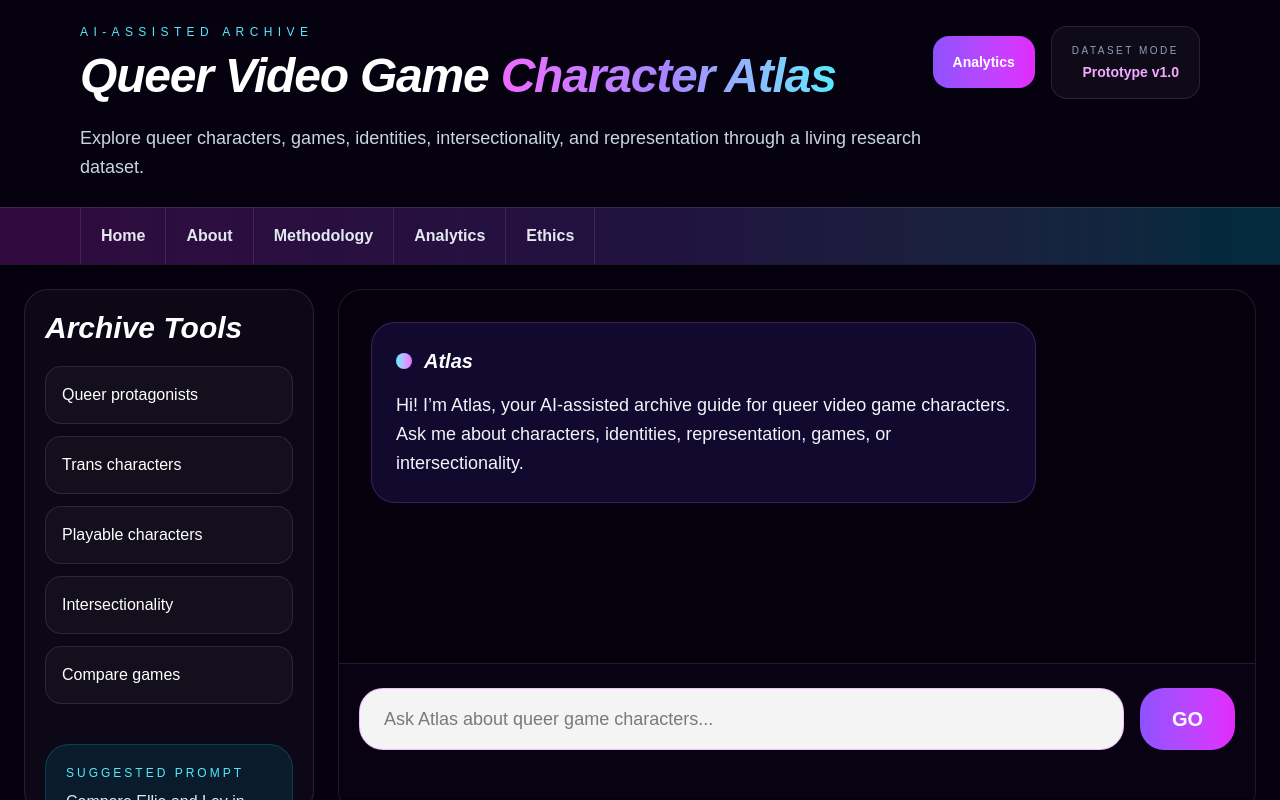
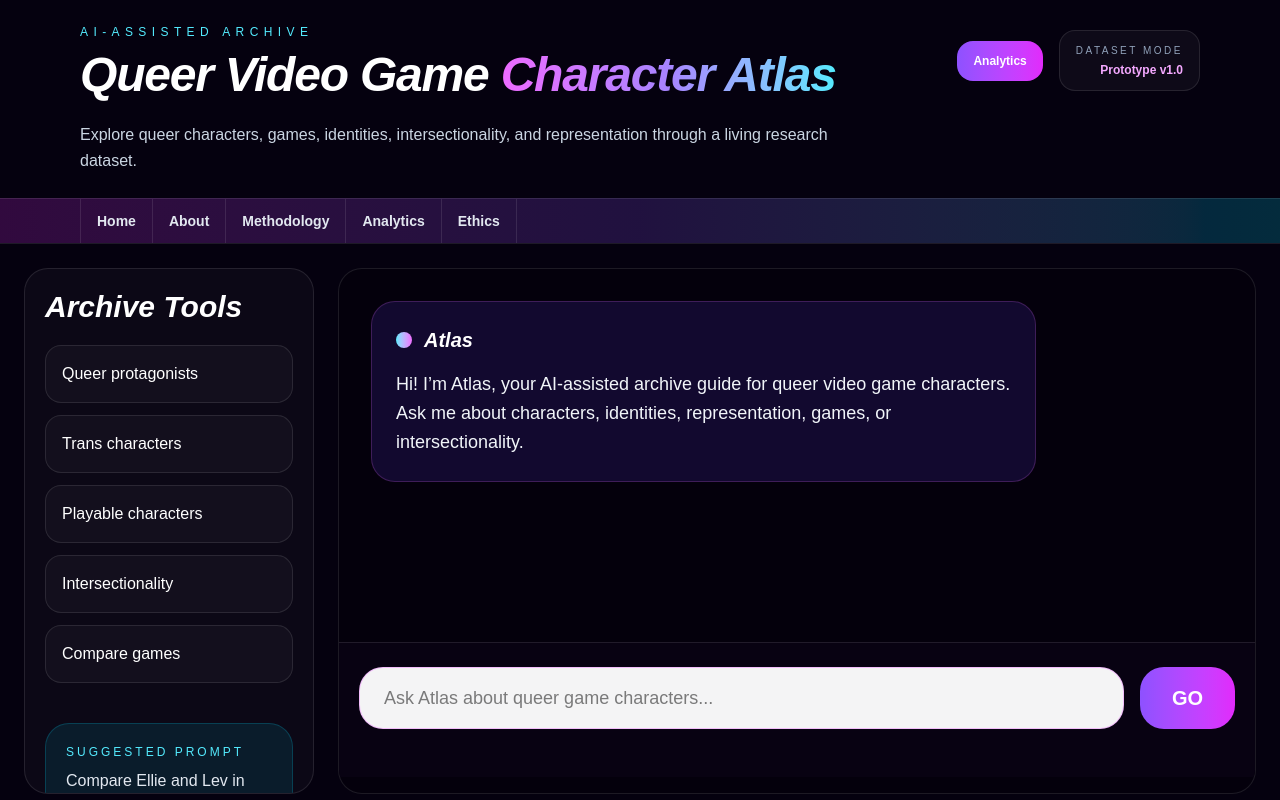
Before and after one commit to renanuhoh-crypto/queer-video-game-character-atlas, a Next.js app: page / in a window 1280 px wide. Built offline with nearby package versions, Linux system fonts and the light colour scheme.

Commit message:
refine typography and header spacing

```diff
--- a/src/app/page.tsx
+++ b/src/app/page.tsx
@@ -116,7 +116,7 @@ export default function Home() {
         AI-Assisted Archive
       </p>
 
-      <h1 className="mt-3 text-3xl font-black italic leading-none tracking-tight md:text-5xl">
+      <h1 className="mt-3 text-2xl font-black italic leading-[0.95] tracking-tight md:text-4xl lg:text-5xl">
         <span className="text-white">Queer Video Game </span>
         <span className="bg-gradient-to-r from-fuchsia-400 via-violet-400 to-cyan-300 bg-clip-text text-transparent">
           Character Atlas
@@ -127,17 +127,17 @@ export default function Home() {
     <div className="hidden items-center gap-4 md:flex">
       <a
         href="/analytics"
-        className="rounded-2xl bg-gradient-to-r from-violet-500 to-fuchsia-500 px-5 py-4 text-sm font-black text-white transition hover:scale-105"
+        className="rounded-2xl bg-gradient-to-r from-violet-500 to-fuchsia-500 px-4 py-3 text-xs font-black text-white transition hover:scale-105"
       >
         Analytics
       </a>
 
-      <div className="rounded-2xl border border-white/10 bg-white/[0.04] px-5 py-4 text-right">
+      <div className="rounded-2xl border border-white/10 bg-white/[0.04] px-4 py-3 text-right">
         <p className="text-[10px] uppercase tracking-[0.25em] text-slate-400">
           Dataset Mode
         </p>
 
-        <p className="mt-1 text-sm font-bold text-fuchsia-300">
+        <p className="mt-1 text-xs font-bold text-fuchsia-300">
           Prototype v1.0
         </p>
       </div>
@@ -146,7 +146,7 @@ export default function Home() {
 
   {/* SUBTITLE */}
   <div className="mx-auto max-w-[1700px] px-8 pb-6 md:px-14 lg:px-20">
-    <p className="max-w-4xl text-base leading-relaxed text-slate-300 md:text-lg">
+    <p className="max-w-3xl text-sm leading-relaxed text-slate-300 md:text-base">
       Explore queer characters, games, identities, intersectionality, and
       representation through a living research dataset.
     </p>
@@ -165,7 +165,7 @@ export default function Home() {
         <a
           key={href}
           href={href}
-          className="border-r border-white/10 px-5 py-4 text-sm font-bold text-slate-200 transition first:border-l hover:bg-white/10 hover:text-cyan-300 md:text-base"
+          className="border-r border-white/10 px-4 py-3 text-xs font-bold text-slate-200 transition first:border-l hover:bg-white/10 hover:text-cyan-300 md:text-sm"
         >
           {label}
         </a>
```
